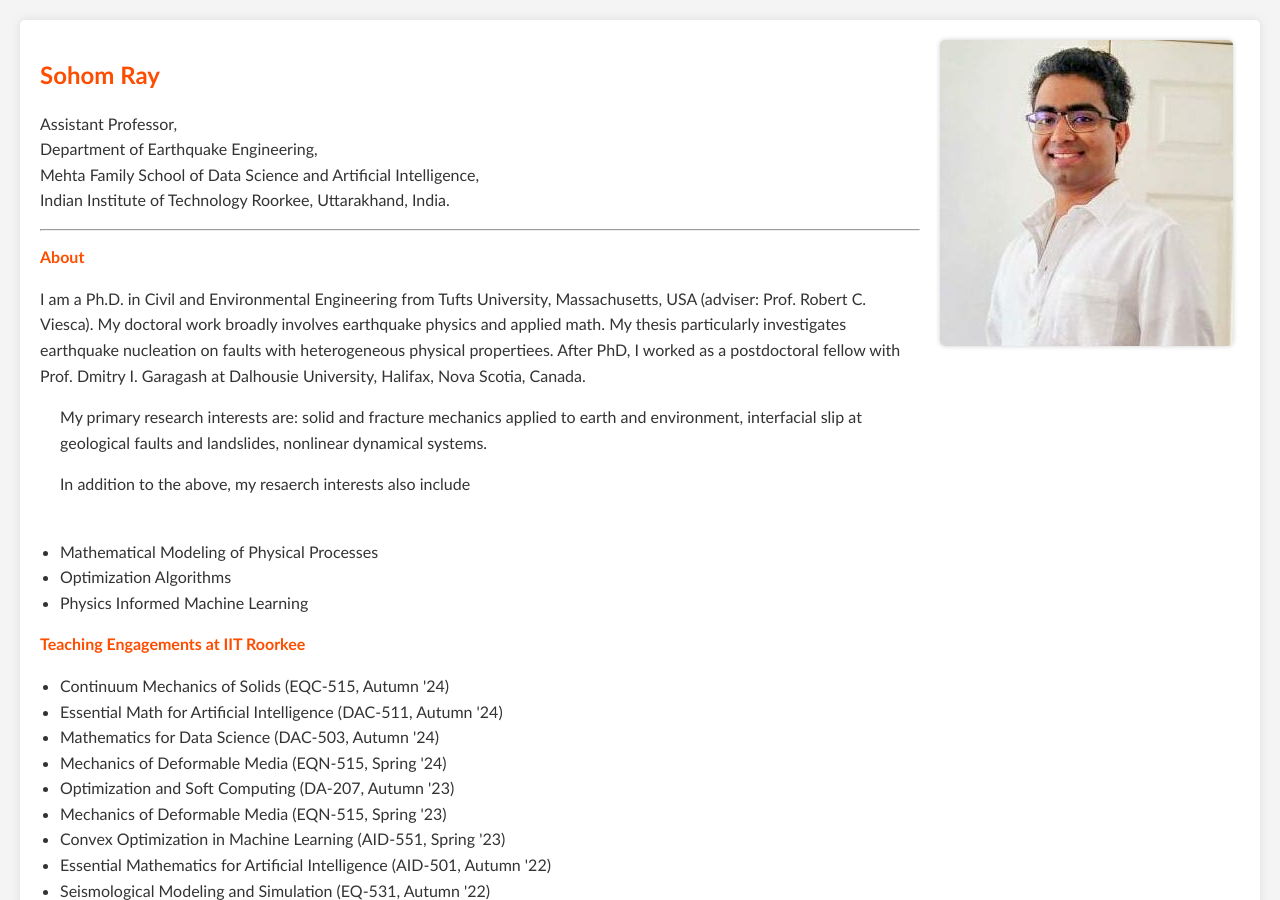
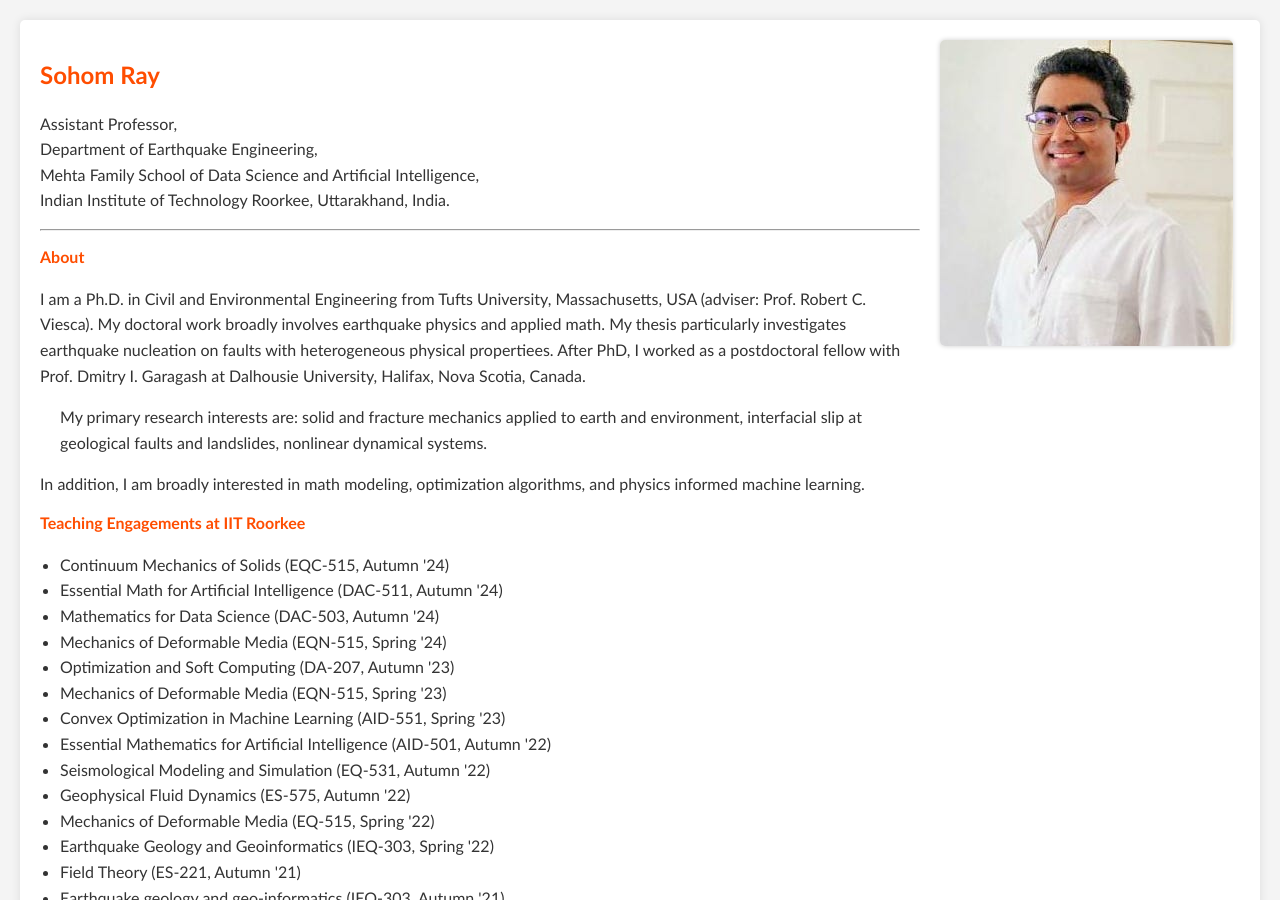
Before and after one commit to RaySohom/q, a Jekyll site: the page index.html, which Jekyll copies as it is, in a window 1280 px wide and 900 px high. Built offline with Jekyll 4.4.1, drawn with Linux system fonts in a browser that asks for light colours; some web fonts are replaced.

Commit message:
Update index.html

```diff
--- a/index.html
+++ b/index.html
@@ -15,14 +15,8 @@
             <h2> About</h2>
             <p> I am a Ph.D. in Civil and Environmental Engineering from Tufts University, Massachusetts, USA (adviser: Prof. Robert C. Viesca). My doctoral work broadly involves earthquake physics and applied math. My thesis particularly investigates earthquake nucleation on faults with heterogeneous physical propertiees.
                 After PhD, I worked as a postdoctoral fellow with Prof. Dmitry I. Garagash at Dalhousie University, Halifax, Nova Scotia, Canada. <br>
-           <ul> My primary research interests are: solid and fracture mechanics applied to earth and environment, interfacial slip at geological faults and landslides, nonlinear dynamical systems.</ul>
-            <ul>
-            <p>In addition to the above, my resaerch interests also include </p> <br>
-                <li> Mathematical Modeling of Physical Processes</li>
-                <li> Optimization Algorithms</li>
-                <li> Physics Informed Machine Learning</li>
-            </ul>
-        </p>
+    <ul> My primary research interests are: solid and fracture mechanics applied to earth and environment, interfacial slip at geological faults and landslides, nonlinear dynamical systems.</ul> In addition, I am broadly interested in
+math modeling, optimization algorithms, and physics informed machine learning.</ul>
 
 <h2>Teaching Engagements at IIT Roorkee </h2>
 <ul>
```
